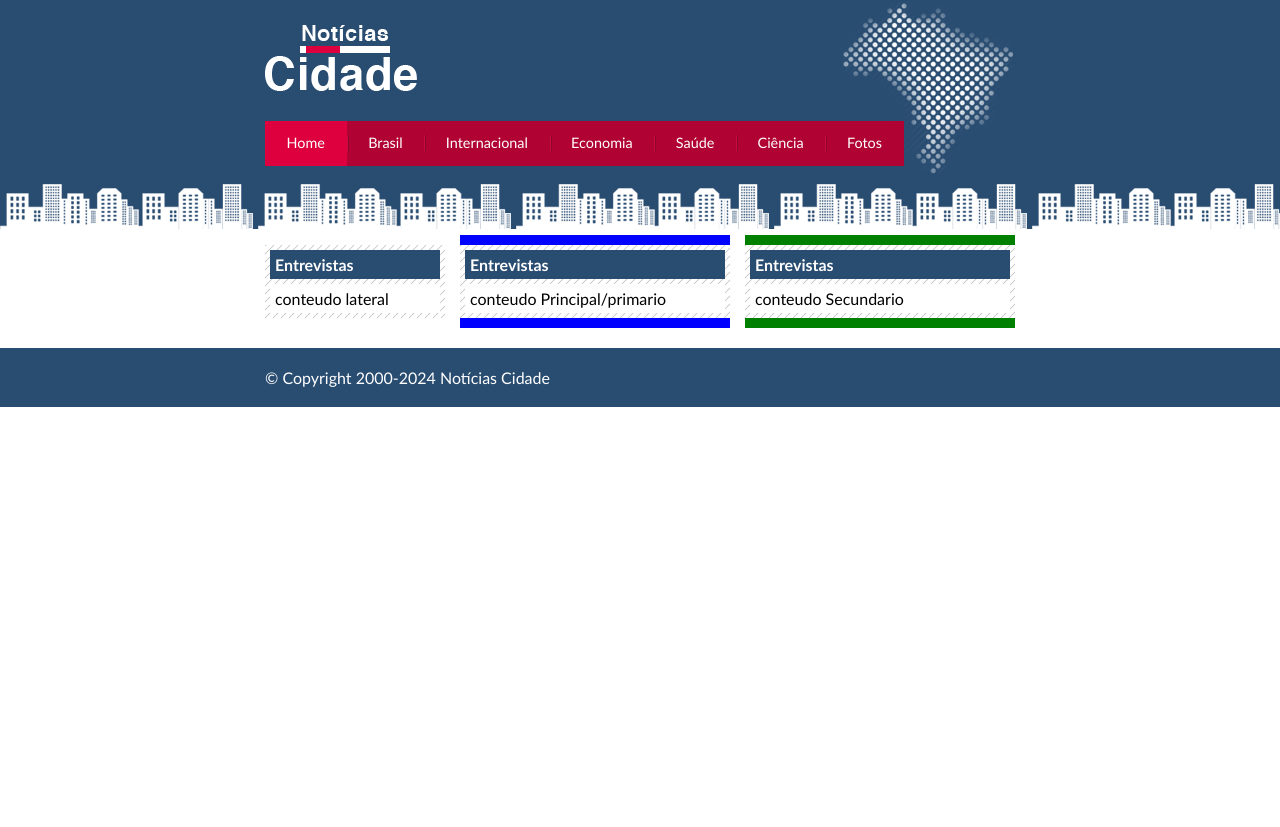
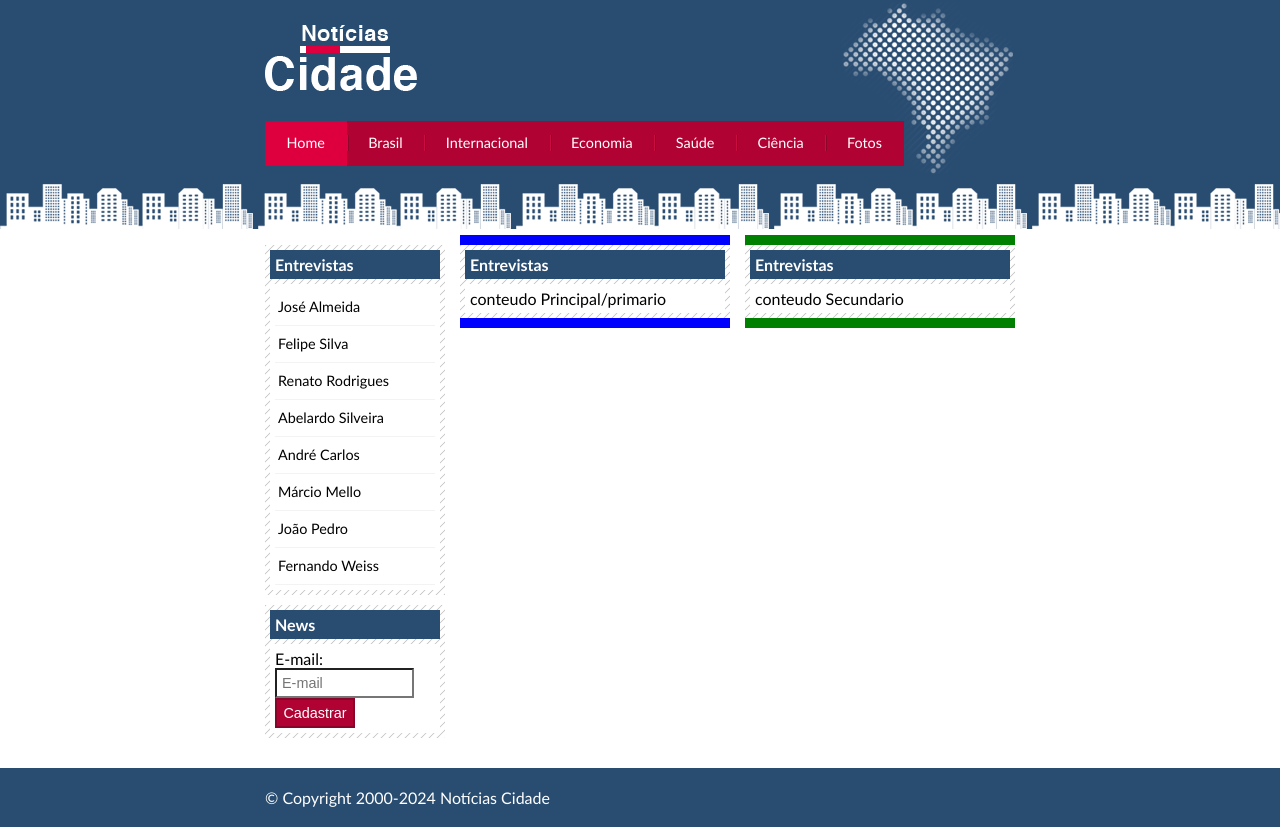
Before and after one commit to https-ailton-dev/WebSite_HTML-CSS3_Noticias, a plain HTML site: page index.html in a window 1280 px wide. Before the commit the page ends 800 px from the top, so only its background shows below. Drawn offline with Linux system fonts and the light colour scheme.

Commit message:
Site de Noticias Cidade - Barra lateral

```diff
--- a/css/estilo.css
+++ b/css/estilo.css
@@ -127,6 +127,40 @@ h2{
     margin-top: 5px;
 }
 
+/*Formatar Menus Laterais*/
+#lateral ul a{
+    font-size: 0.9em;
+    padding: 3px;
+    display: block;
+    line-height: 30px;
+    color: #000;
+    text-decoration: none;
+    border-bottom: 1px solid #f3f3f3;
+}
+#lateral ul a:hover{
+    color: #a1a1a1;
+    background: #f9f9f9 url(../img/marcador.png) no-repeat left center;
+    padding-left: 20px;
+}
+
+/*Formatar Formulários*/
+label{
+    display: block;
+    cursor: pointer;
+}
+input{
+    padding: 5px;
+    width: 125px;
+    font-size: 0.9em;
+    background-color: #FFFFFF;
+}
+input.submit {
+    width: 80px;
+    color: #FFFFFF;
+    background-color: #b10333;
+    border: 2px solid #870529;
+}
+
 /*Configuração Rodapé*/
 #container-rodape{
     background: #294c71;
--- a/index.html
+++ b/index.html
@@ -75,7 +75,31 @@
                 <div class="caixa">
                     <h2>Entrevistas</h2>
                     <div class="caixa-conteudo">
-                        conteudo lateral
+                        <ul>
+                            <li><a href="">José Almeida</a></li>
+                            <li><a href="">Felipe Silva</a></li>
+                            <li><a href="">Renato Rodrigues</a></li>
+                            <li><a href="">Abelardo Silveira</a></li>
+                            <li><a href="">André Carlos</a></li>
+                            <li><a href="">Márcio Mello</a></li>
+                            <li><a href="">João Pedro</a></li>
+                            <li><a href="">Fernando Weiss</a></li>
+                        </ul>
+                    </div>
+                </div>
+
+                <div class="caixa">
+                    <h2>News</h2>
+                    <div class="caixa-conteudo">
+                        <form>
+                            <div>
+                                <label>E-mail:</label>
+                                <input type="text" name="email" id="email" placeholder="E-mail">
+                            </div>
+                            <div>
+                                <input class="submit" type="submit" value="Cadastrar">
+                            </div>
+                        </form>
                     </div>
                 </div>
 
```
